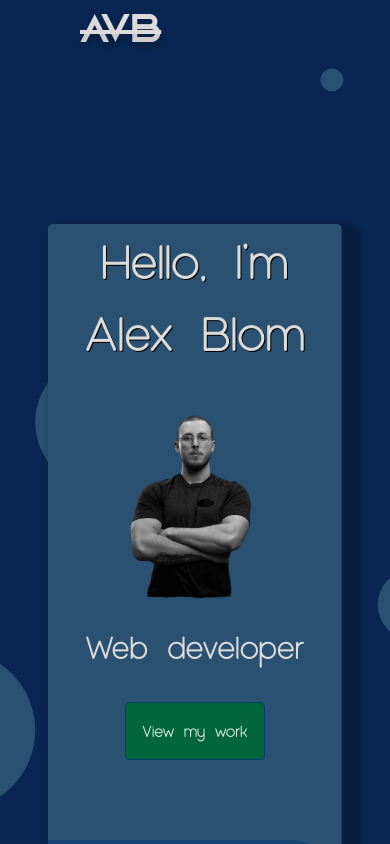
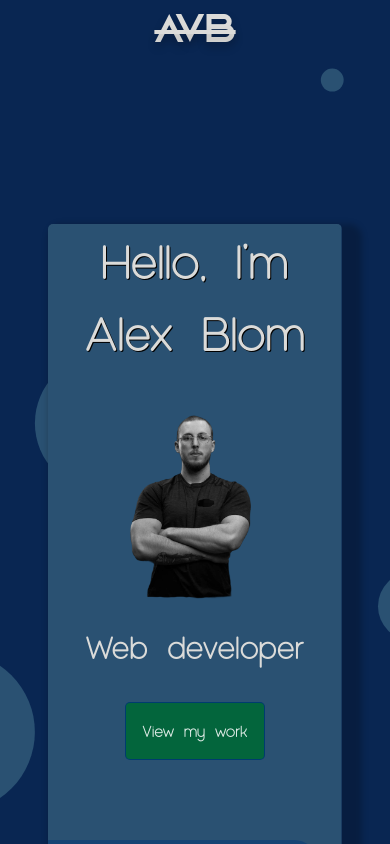
Before and after one commit to Owlsnap/MyPortfolio, a React (Vite) app: page / in a window 390 px wide. Shown: the top 844 px of the page. Built offline with nearby package versions, Linux system fonts and the light colour scheme.

Commit message:
narrowing content to center

```diff
--- a/src/App.css
+++ b/src/App.css
@@ -19,3 +19,12 @@ body {
   -webkit-font-smoothing: antialiased;
   -moz-osx-font-smoothing: grayscale;
 }
+
+.appContainer {
+  display: flex;
+  flex-direction: column;
+  align-items: center;
+  justify-content: center;
+  margin: 0 auto;
+  max-width: 70rem;
+}
--- a/src/App.jsx
+++ b/src/App.jsx
@@ -8,13 +8,13 @@ import Contact from './components/Contact/Contact.jsx'
 function App() {
 
   return (
-    <>
+    <div className='appContainer'>
       <Navbar/>
       <Hero/>
       <TechChips/>
       <Projects/>
       <Contact/>
-    </>
+    </div>
   )
 }
 
--- a/src/components/Contact/Contact.css
+++ b/src/components/Contact/Contact.css
@@ -81,8 +81,8 @@
 .back__to__top__button {
     display: none;
     position: fixed;
-    bottom: 2rem;
-    right: 2rem;
+    bottom: 6rem;
+    right: 6rem;
     background: #03653c;
     color: rgb(219, 219, 217);
     padding: 1rem;
--- a/src/components/Hero/Hero.css
+++ b/src/components/Hero/Hero.css
@@ -69,7 +69,6 @@
     text-shadow: #000 1px 1px 0px;
     background: linear-gradient(180deg, #0036777b, #093a754f, #3653762a);
     border-radius: 0px 20px 20px 0px;
-    width: 60vw;
 
 }
 
--- a/src/components/Navbar/Navbar.css
+++ b/src/components/Navbar/Navbar.css
@@ -1,11 +1,11 @@
 .navbar {
     display: flex;
     top: 0;
-    width: 100vw;
+    width: 90%;
     height: 4rem;
     justify-content: space-between;
     align-items: center;
-    padding: 1rem 5rem;
+    padding: 1rem 2rem;
     background: #2a5172;
     box-shadow: 0 4px 4px rgba(0, 0, 0, 0.300);
 }
@@ -54,6 +54,7 @@
     align-items: center;
     margin-right: 5rem;
     gap: 1rem;
+    max-width: 40rem;
 }
 
 .navbar__link {
@@ -82,7 +83,7 @@
 @media screen and (max-width: 768px) {
     .navbar {
         background: transparent;
-        justify-content: left;
+        justify-content: center;
         width: 62.5%;
         height: 2rem;
         box-shadow: none;
```
